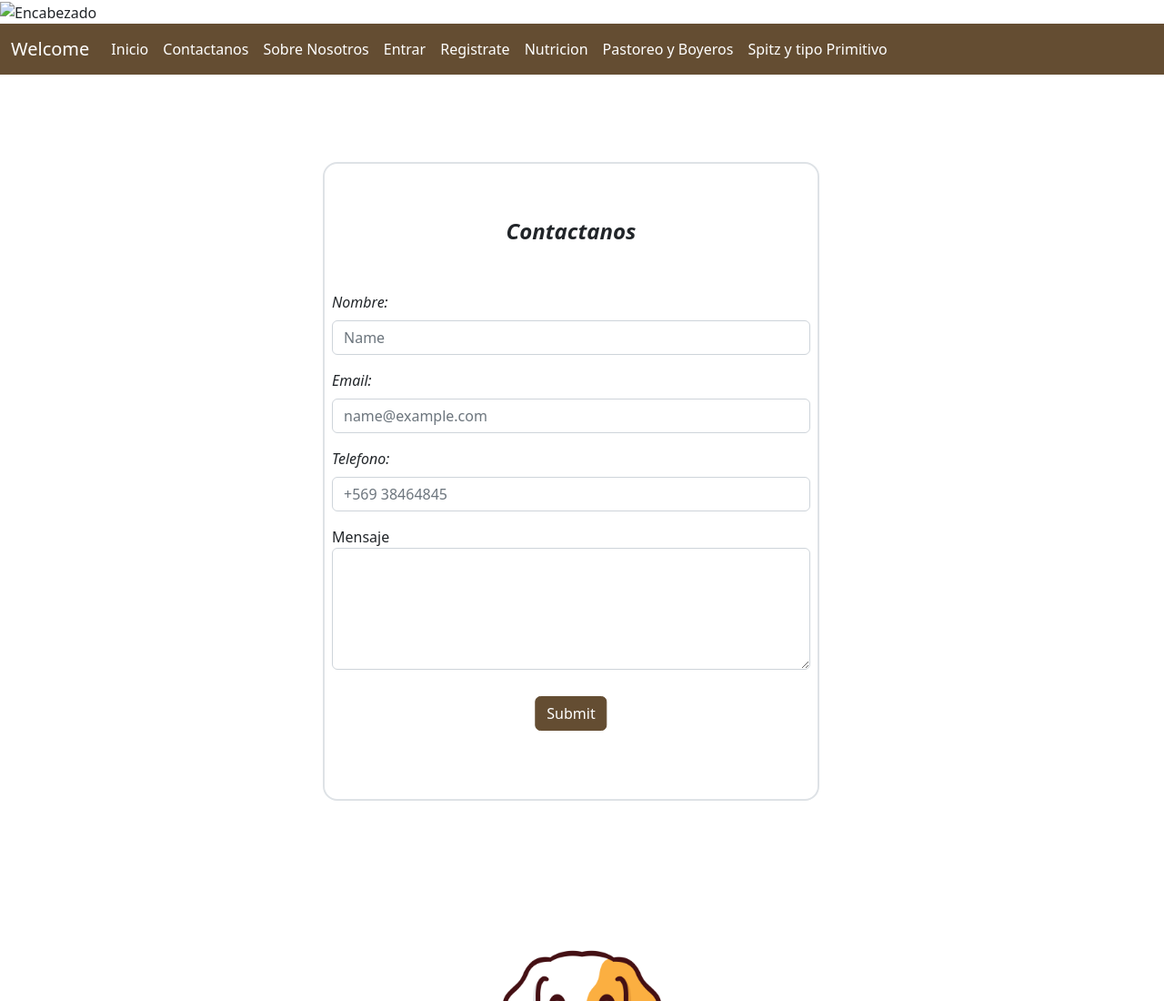
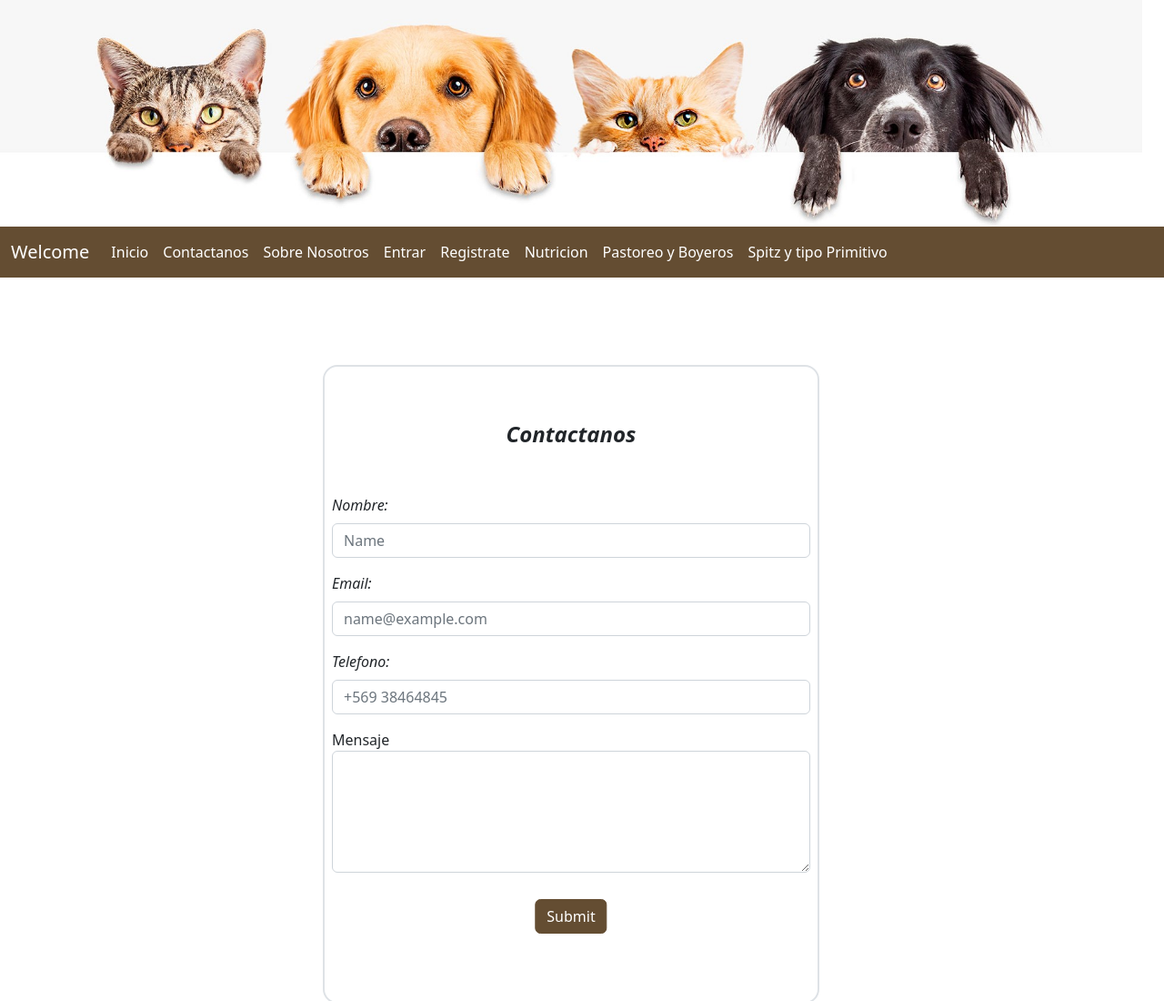
Before and after one commit to Sealfie/Project-coder, a website: page contact.html in a window 1280 px wide. Shown: the top 1100 px of the page at 91% size. Drawn offline with nearby package versions, Linux system fonts and the light colour scheme; files that its build step writes are made by us from their sources; the site is published under a folder, as on GitHub Pages, so addresses that start at the root find nothing.

Commit message:
adjusting contact header

```diff
--- a/contact.html
+++ b/contact.html
@@ -14,7 +14,7 @@
 <body>
   <!--Header Image-->
   <div class="row col-12">
-    <header><img class="img-fluid" src="/Sass2yseo/img/Encabezado.jpg" alt="Encabezado"></header>
+    <header><img class="img-fluid" src="img/Encabezado.jpg" alt="Encabezado"></header>
   </div>
   <!--Collapse nav button-->
   <nav class="navbar navbar-expand-lg bg-primary">
```
